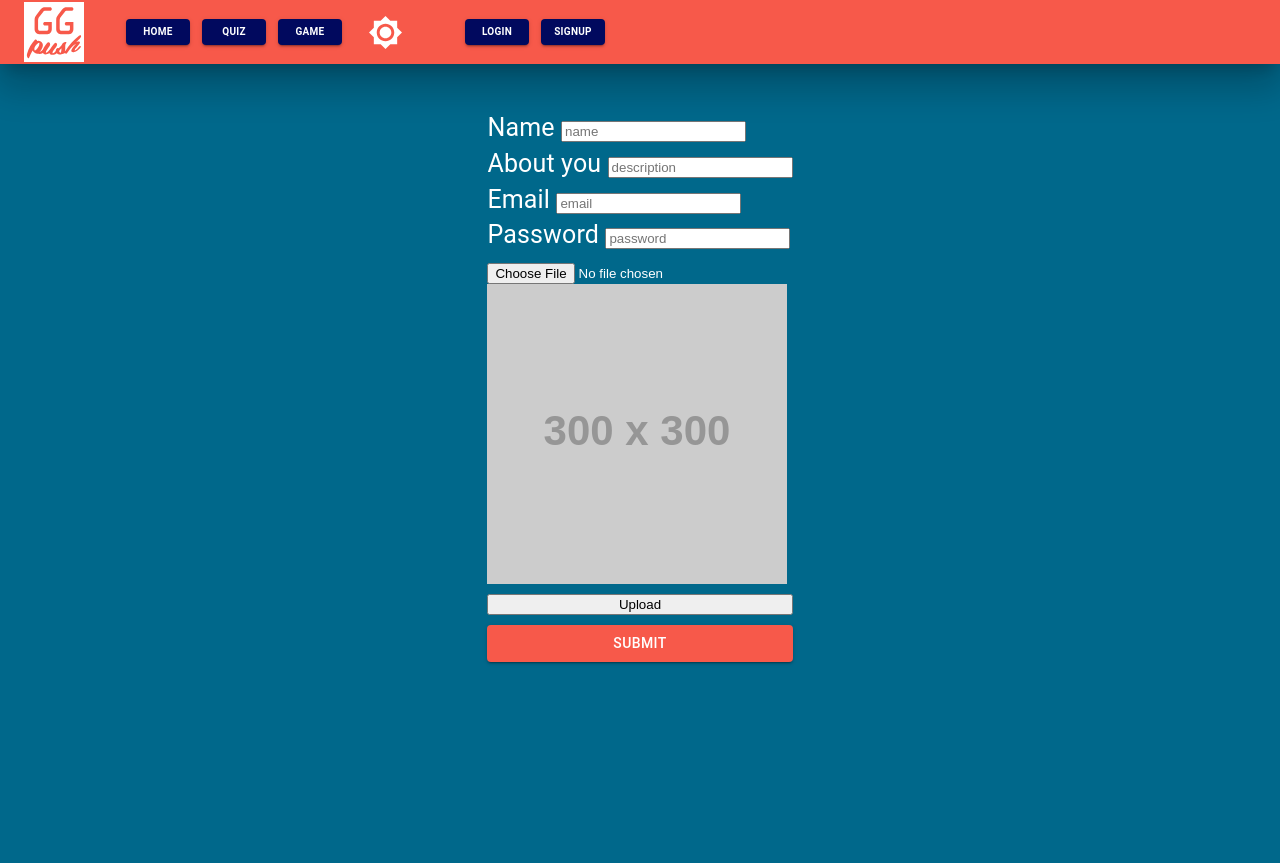
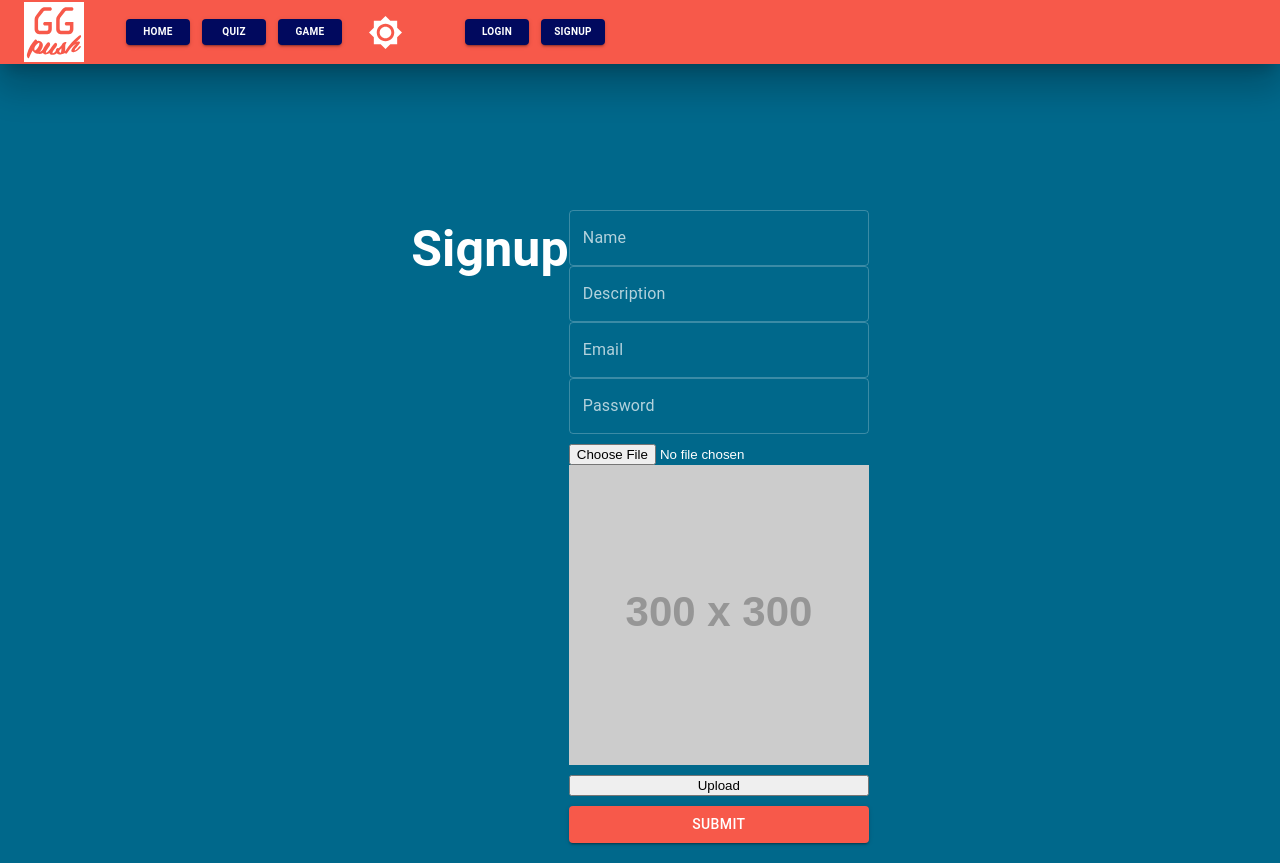
Before and after one commit to timlaurijs/premier, a React (Create React App) app: page /signup in a window 1280 px wide. Before the commit the page ends 800 px from the top, so only its background shows below. Built offline with nearby package versions, Linux system fonts and the light colour scheme; no server answers.

Commit message:
dashboard-step-2.2

```diff
--- a/src/pages/SignUp.js
+++ b/src/pages/SignUp.js
@@ -3,7 +3,13 @@ import { useDispatch, useSelector } from "react-redux";
 import { selectToken } from "../store/user/selectors";
 import { useHistory } from "react-router-dom";
 import { signUp } from "../store/user/actions";
-import { Box, Button, IconButton, makeStyles } from "@material-ui/core";
+import {
+  Box,
+  Button,
+  IconButton,
+  makeStyles,
+  TextField,
+} from "@material-ui/core";
 import PhotoCamera from "@material-ui/icons/PhotoCamera";
 
 // FireBase
@@ -17,6 +23,7 @@ const useStyles = makeStyles((theme) => ({
   },
   input: {
     display: "none",
+    margin: theme.spacing(3),
   },
 }));
 
@@ -87,8 +94,9 @@ const SignUp = () => {
 
   return (
     <Box
-      mt={10}
+      mt={20}
       style={{
+        padding: 20,
         fontSize: 25,
         display: "flex",
         flex: 1,
@@ -96,6 +104,7 @@ const SignUp = () => {
         justifyContent: "center",
       }}
     >
+      <h1>Signup</h1>
       <form
         onSubmit={formHandler}
         style={{
@@ -105,42 +114,46 @@ const SignUp = () => {
           marginTop: 30,
         }}
       >
-        <div style={{ display: "block" }}>
-          <label htmlFor="name"> Name </label>
-          <input
+        <TextField
+          id="outlined-basic"
+          label="Name"
+          variant="outlined"
           type="text"
           onChange={(event) => setName(event.target.value)}
           placeholder="name"
           name="name"
-          ></input>
-        </div>
-        <div style={{ display: "block" }}>
-          <label htmlFor="name"> About you </label>
-          <input
-            type="textarea"
+        ></TextField>
+
+        <TextField
+          type="password"
+          id="outlined-basic"
+          label="Description"
+          variant="outlined"
           onChange={(event) => setDescription(event.target.value)}
           placeholder="description"
           name="description"
-          ></input>
-        </div>
-        <div style={{ display: "block" }}>
-          <label htmlFor="email"> Email </label>
-          <input
+        ></TextField>
+
+        <TextField
+          id="outlined-basic"
+          label="Email"
+          variant="outlined"
           type="text"
           onChange={(event) => setEmail(event.target.value)}
           placeholder="email"
           name="email"
-          ></input>
-        </div>
-        <div style={{ display: "block" }}>
-          <label htmlFor="password"> Password </label>
-          <input
+        ></TextField>
+
+        <TextField
           type="password"
+          id="outlined-basic"
+          label="Password"
+          variant="outlined"
           onChange={(event) => setPassword(event.target.value)}
           placeholder="password"
           name="password"
-          ></input>
-        </div>
+        ></TextField>
+
         <input type="file" onChange={handleChange} style={{ marginTop: 10 }} />
         <img
           style={{ marginTop: 10 }}
```
Lines whose indentation alone changed are shown as unchanged.
